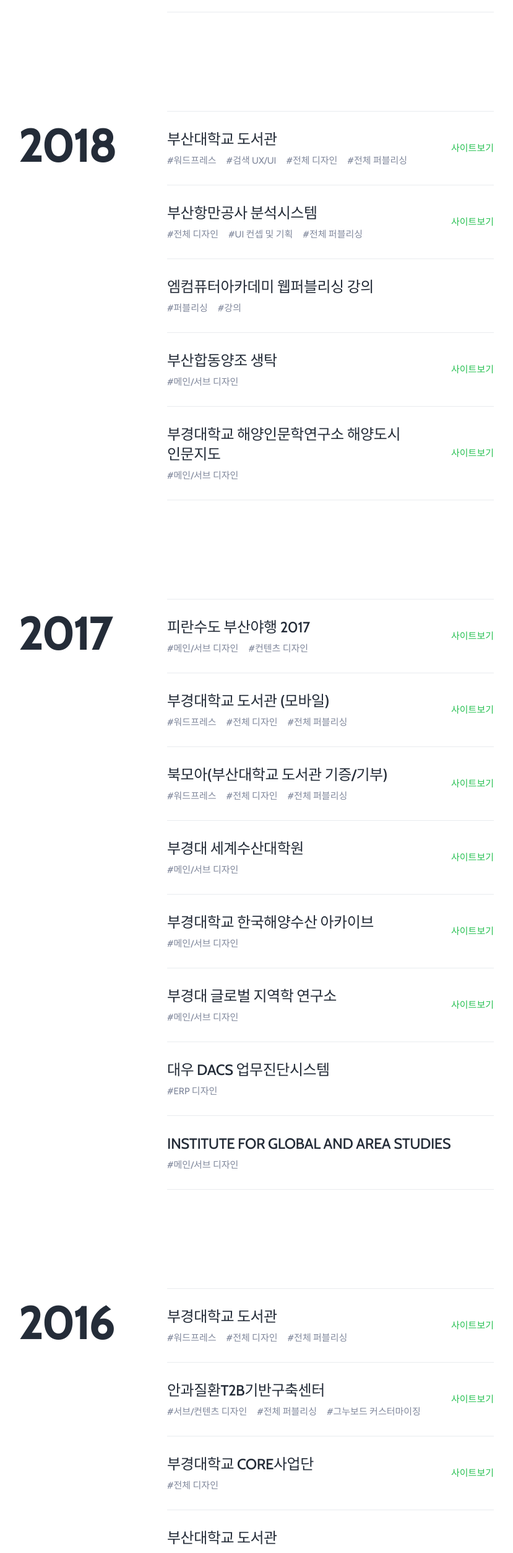
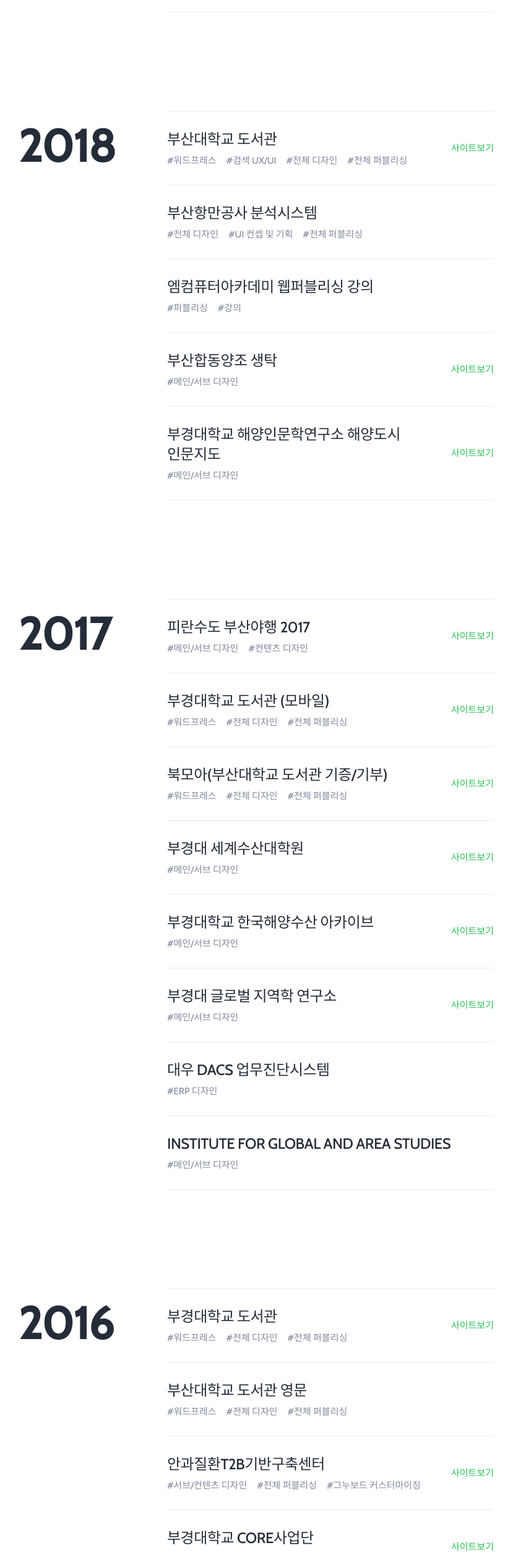
Before and after one commit to hanjiyeong/portfolio, a Vue app: page /timeline in a window 1280 px wide. Shown: the part 1506-4011 px from the top of the page at 62% size, without its empty margins (226-1055 px from the left). Built offline with nearby package versions, Linux system fonts and the light colour scheme; a web font is replaced by a local one.

Commit message:
add timeline

```diff
--- a/src/views/Timeline.vue
+++ b/src/views/Timeline.vue
@@ -145,8 +145,7 @@
               <span class="project-view">사이트보기</span>
             </a>
           </li>
-          <li class="project-link">
-            <a href="https://bigdata.bpa-net.com" target="_blank" title="새 창 열림" class="project-item">
+          <li class="project-item">
             <div class="project-info">
               <strong class="project-title">부산항만공사 분석시스템</strong>
               <ul class="tag-list">
@@ -155,8 +154,6 @@
                 <li>전체 퍼블리싱</li>
               </ul>
             </div>
-              <span class="project-view">사이트보기</span>
-            </a>
           </li>
           <li class="project-item">
             <div class="project-info">
@@ -304,6 +301,18 @@
               </div>
               <span class="project-view">사이트보기</span>
             </a>
+          </li>
+          <li>
+            <div class="project-item">
+              <div class="project-info">
+                <strong class="project-title">부산대학교 도서관 영문</strong>
+                <ul class="tag-list">
+                  <li>워드프레스</li>
+                  <li>전체 디자인</li>
+                  <li>전체 퍼블리싱</li>
+                </ul>
+              </div>
+            </div>
           </li>
           <li class="project-link">
             <a href="https://www.opeec.co.kr/" target="_blank" title="새 창 열림" class="project-item">
```
Also changed, not shown: 11 other files (tests, documents, lock files or other folders). Lines whose indentation alone changed are shown as unchanged.
